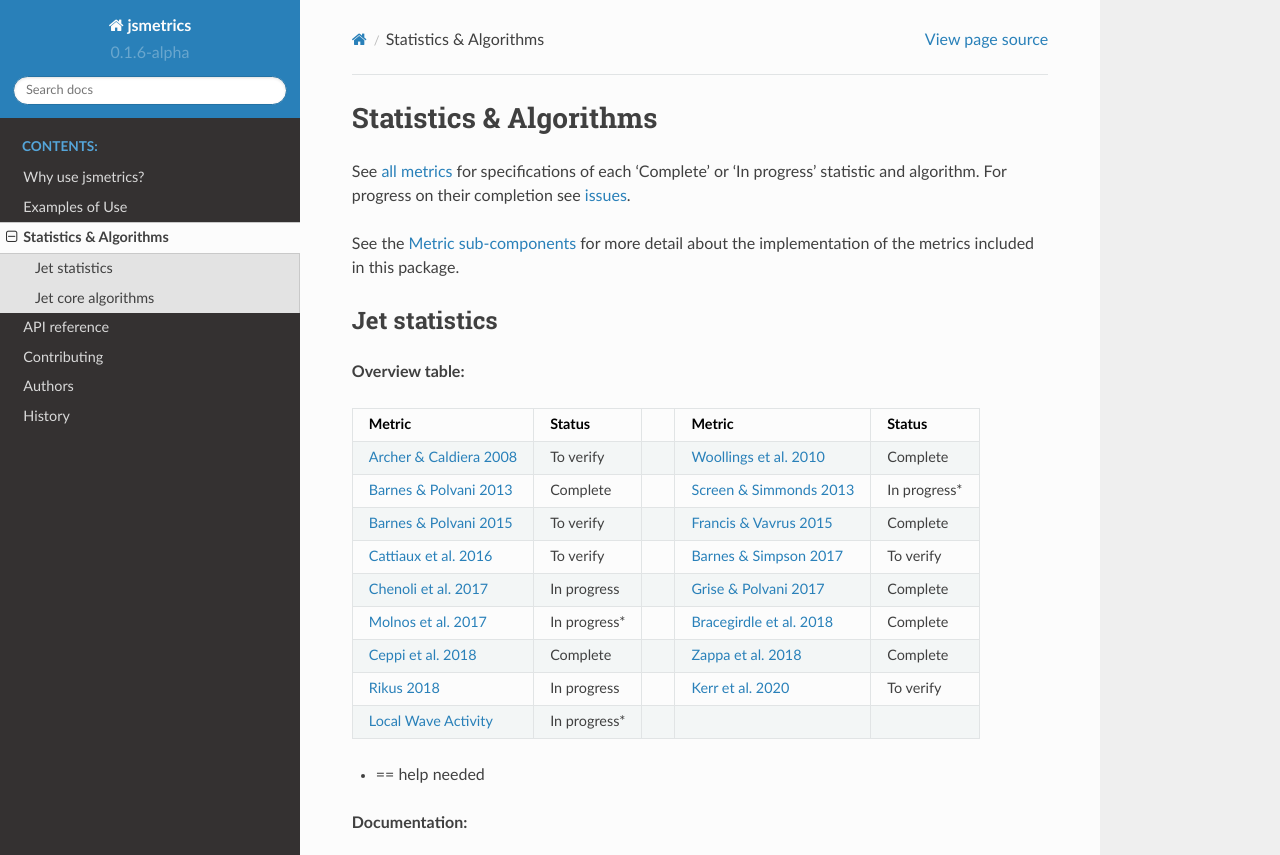
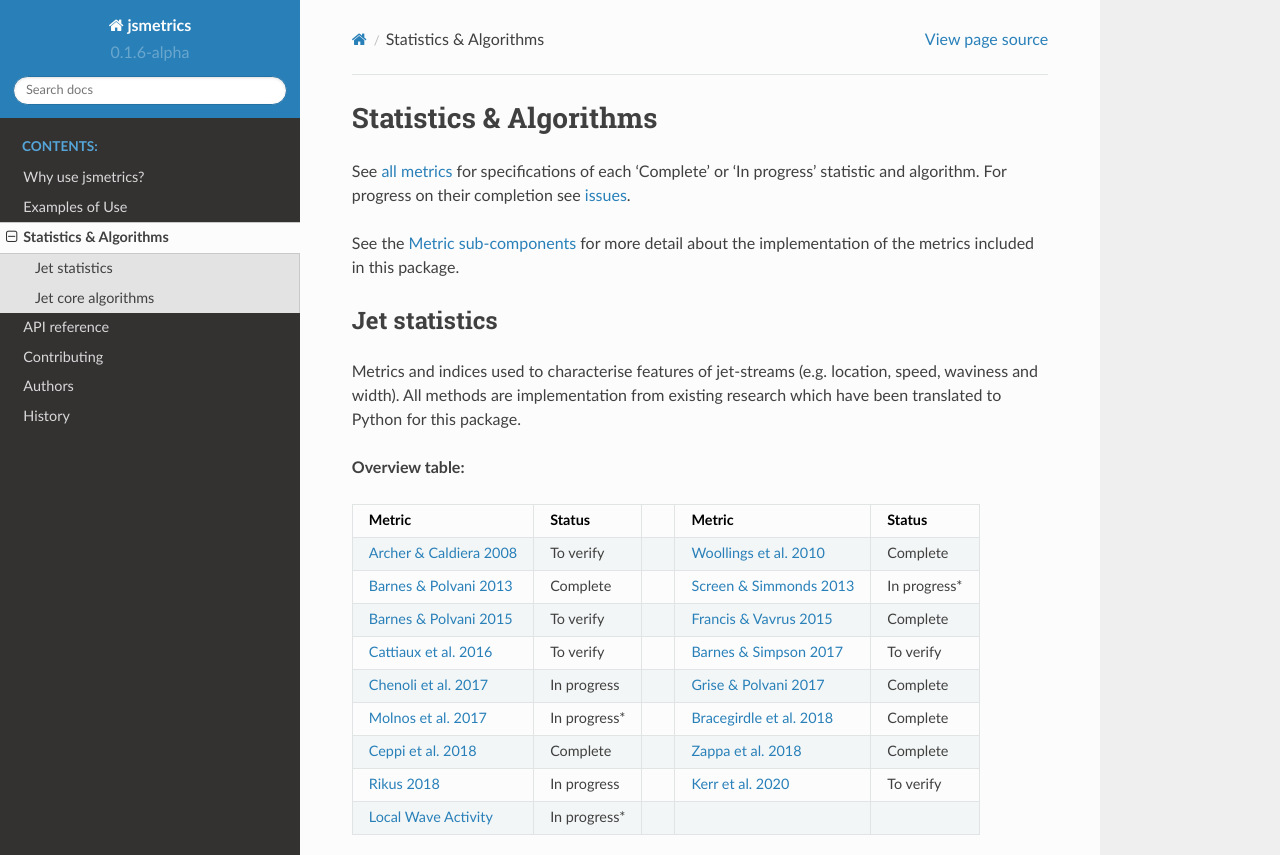
Before and after one commit to Thomasjkeel/jsmetrics, a Sphinx documentation site: the page built from docs/metrics.rst, in a window 1280 px wide and 900 px high, cut to the strip 0-855 px from the top of the window. Built offline with Sphinx 7.4.7 and the Read the Docs theme 2.0.0, drawn with Linux system fonts in a browser that asks for light colours; pages that are not in the unit, such as notebooks, are missing from menus.

Commit message:
update jet statistic intro

```diff
--- a/docs/metrics.rst
+++ b/docs/metrics.rst
@@ -12,6 +12,8 @@ See the :ref:`Metric sub-components` for more detail about the implementation of
 
 Jet statistics
 ##############
+Metrics and indices used to characterise features of jet-streams (e.g. location, speed, waviness and width).
+All methods are implementation from existing research which have been translated to Python for this package.
 
 **Overview table:**
 
```
